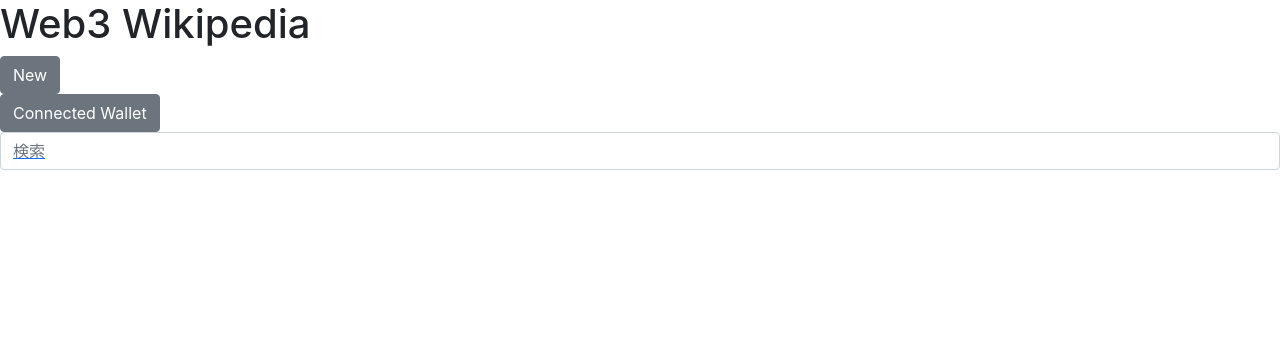
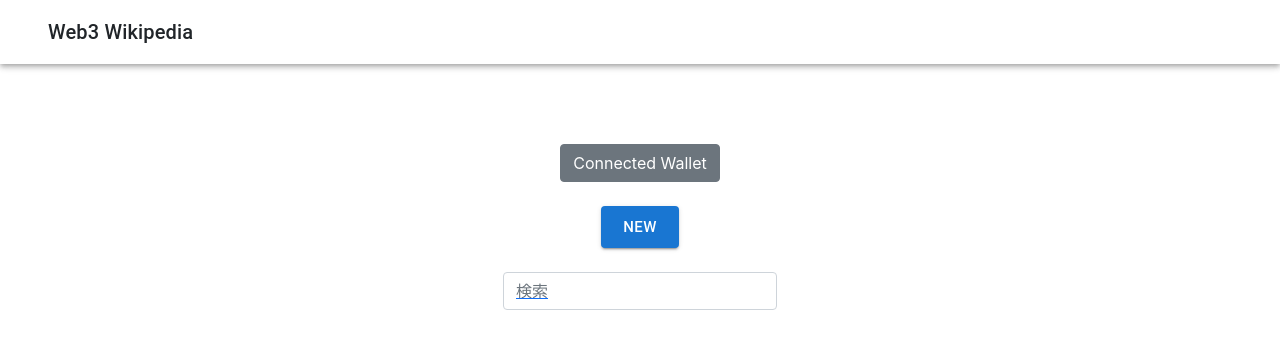
Before and after one commit to cryptobuks/web3-wikipedia, a React (Create React App) app in the folder react-app/: page / in a window 1280 px wide. Shown: the top 348 px of the page. Built offline with nearby package versions, Linux system fonts and the light colour scheme.

Commit message:
WIP: Home をMUIに変更

```diff
--- /dev/null
+++ b/react-app/src/components/ButtonComponent.js
@@ -0,0 +1,18 @@
+import { Link } from "react-router-dom";
+import Button from '@mui/material/Button';
+
+const ButtonComponent = (props) => {
+  return (
+    <Button
+      variant="contained"
+      color="primary"
+      component={Link}
+      to={ props.to }
+      size="large"
+    >
+      { props.name }
+    </Button>
+  )
+}
+
+export default ButtonComponent;
--- /dev/null
+++ b/react-app/src/components/Header.js
@@ -0,0 +1,20 @@
+import AppBar from '@mui/material/AppBar';
+import Container from '@mui/material/Container';
+import Toolbar from '@mui/material/Toolbar';
+import Typography from '@mui/material/Typography';
+
+const Header = () => {
+  return (
+    <AppBar position="static" color="inherit">
+      <Container maxWidth="xl">
+        <Toolbar>
+          <Typography variant="h6" component="div" sx={{ flexGrow: 1 }}>
+            Web3 Wikipedia
+          </Typography>
+        </Toolbar>
+      </Container>
+    </AppBar>
+  )
+};
+
+export default Header;
--- a/react-app/src/pages/Home.js
+++ b/react-app/src/pages/Home.js
@@ -1,5 +1,9 @@
 import { Link } from "react-router-dom";
 import { useEffect, useState } from "react";
+import Grid from '@mui/material/Grid';
+import Box from '@mui/material/Box';
+import Header from "../components/Header";
+import ButtonComponent from "../components/ButtonComponent"
 
 const Home = () => {
   const [account, setAccount] = useState(null);
@@ -24,8 +28,10 @@ const Home = () => {
 
   return (
     <div className="Home">
-      <h1>Web3 Wikipedia</h1>
-      <Link type="button" class="btn btn-secondary" to="/Edit">New</Link>
+      <Header />
+      <Box mt={10}>
+        <Grid container rowSpacing={3} alignItems='center' justifyContent='center' direction="column">
+          <Grid item xs={12}>
             <div>{account}</div>
             <div>
               {account ? (
@@ -34,8 +40,19 @@ const Home = () => {
                 <button type="button" class="btn btn-secondary" onClick={connectWallet}>Connected Wallet</button>
               )}
             </div>
+          </Grid>
+          <Grid item xs={12}>
+            <ButtonComponent
+              name="New"
+              to="/Edit"
+            />
+          </Grid>
+          <Grid item xs={12}>
             {/* reduxできるまで一時的に以下のように記載 */}
             <Link to="/ListView"><input class="form-control" placeholder="検索"></input></Link>
+          </Grid>
+        </Grid>
+      </Box>
     </div>
   );
 };
```
Lines whose indentation alone changed are shown as unchanged.
